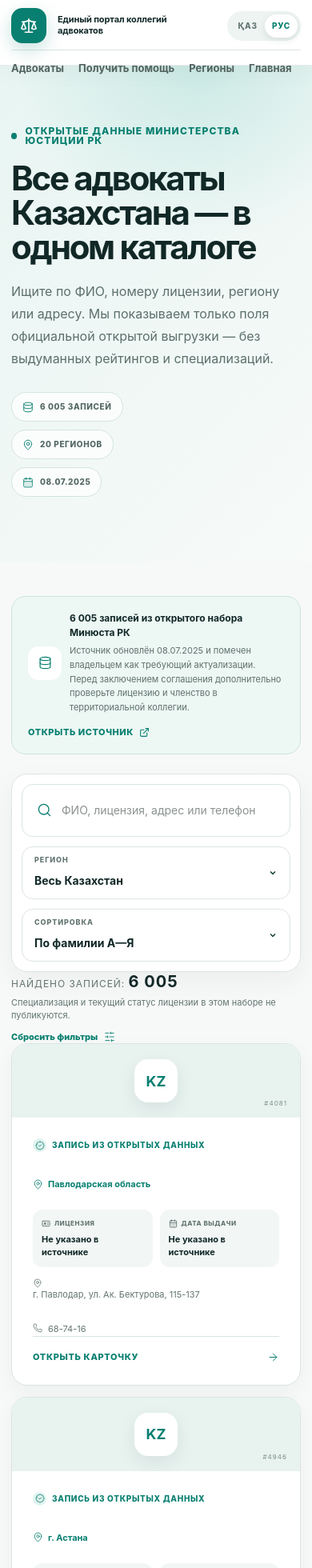
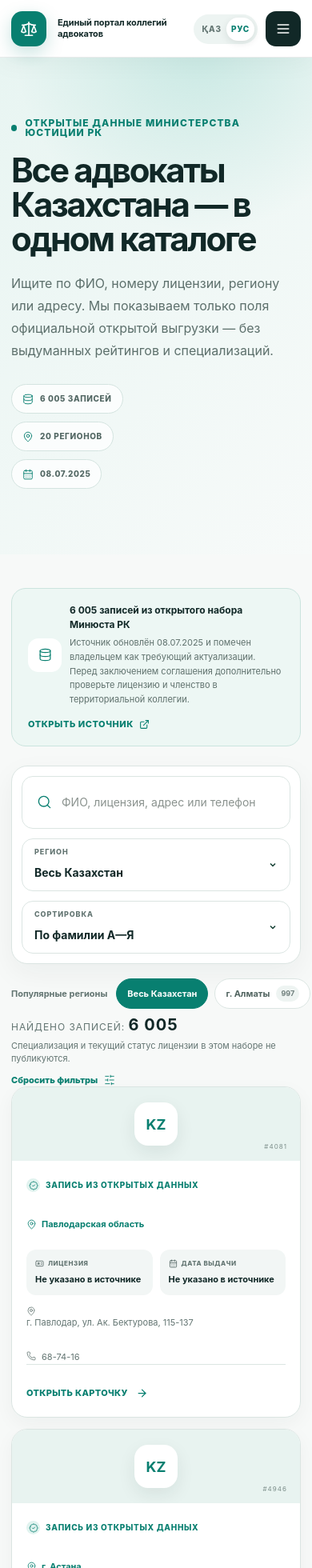
Before and after one commit to ZhanibekDD/collegia-advokatov, a Next.js app: page /advokaty in a window 390 px wide. Shown: the top 1960 px of the page at 80% size. Built offline with nearby package versions, Linux system fonts and the light colour scheme.

Commit message:
Improve advocate discovery and contact actions

```diff
--- a/app/advokaty/[slug]/profile-client.tsx
+++ b/app/advokaty/[slug]/profile-client.tsx
@@ -8,11 +8,15 @@ import {
   ArrowUpRight,
   BadgeCheck,
   CalendarDays,
+  Check,
+  Copy,
   Database,
   ExternalLink,
   IdCard,
   MapPin,
+  MessageCircle,
   Phone,
+  PhoneCall,
 } from "lucide-react";
 import { DataSourceNotice, PortalFooter, PortalHeader } from "../../components/portal-shell";
 import type { Locale, OfficialAdvocate } from "../../lib/portal-data";
@@ -26,10 +30,37 @@ function readableDate(value: string, fallback: string) {
   return value;
 }
 
+function extractPhone(value: string) {
+  const match = value.match(/(?:\+?7|8)[\s()\-]*\d{3}[\s()\-]*\d{3}[\s()\-]*\d{2}[\s()\-]*\d{2}/);
+  if (!match) return null;
+  let digits = match[0].replace(/\D/g, "");
+  if (digits.startsWith("8")) digits = `7${digits.slice(1)}`;
+  return digits.length === 11 && digits.startsWith("7") ? digits : null;
+}
+
 export default function ProfileClient({ advocate, total }: { advocate: OfficialAdvocate; total: number }) {
   const [locale, setLocale] = useState<Locale>("ru");
+  const [copied, setCopied] = useState(false);
   const kk = locale === "kk";
   const noValue = kk ? "Дереккөзде көрсетілмеген" : "Не указано в источнике";
+  const phone = extractPhone(advocate.contacts);
+
+  async function copyProfileLink() {
+    try {
+      await navigator.clipboard.writeText(window.location.href);
+    } catch {
+      const temporary = document.createElement("textarea");
+      temporary.value = window.location.href;
+      temporary.style.position = "fixed";
+      temporary.style.opacity = "0";
+      document.body.appendChild(temporary);
+      temporary.select();
+      document.execCommand("copy");
+      temporary.remove();
+    }
+    setCopied(true);
+    window.setTimeout(() => setCopied(false), 1800);
+  }
 
   return (
     <main className="portal-page profile-page">
@@ -60,6 +91,11 @@ export default function ProfileClient({ advocate, total }: { advocate: OfficialA
             <a className="button button-primary" href="https://data.egov.kz/datasets/view?index=advokattar_tizimi14" target="_blank" rel="noreferrer">
               {kk ? "Дереккөзді ашу" : "Открыть источник"}<ExternalLink />
             </a>
+            <div className="profile-contact-actions">
+              {phone && <a href={`tel:+${phone}`}><PhoneCall />{kk ? "Қоңырау шалу" : "Позвонить"}</a>}
+              {phone && <a href={`https://wa.me/${phone}`} target="_blank" rel="noreferrer"><MessageCircle />WhatsApp</a>}
+              <button type="button" onClick={copyProfileLink}>{copied ? <Check /> : <Copy />}{copied ? (kk ? "Көшірілді" : "Скопировано") : (kk ? "Сілтемені көшіру" : "Копировать ссылку")}</button>
+            </div>
           </aside>
         </div>
       </section>
--- a/app/advokaty/page.tsx
+++ b/app/advokaty/page.tsx
@@ -9,7 +9,9 @@ import {
   Database,
   IdCard,
   MapPin,
+  MessageCircle,
   Phone,
+  PhoneCall,
   Search,
   SlidersHorizontal,
   X,
@@ -49,6 +51,9 @@ const copy = {
     next: "Дальше",
     page: "Страница",
     limitation: "Специализация и текущий статус лицензии в этом наборе не публикуются.",
+    popular: "Популярные регионы",
+    call: "Позвонить",
+    whatsapp: "Написать в WhatsApp",
   },
   kk: {
     eyebrow: "ҚР Әділет министрлігінің ашық деректері",
@@ -79,6 +84,9 @@ const copy = {
     next: "Келесі",
     page: "Бет",
     limitation: "Бұл жиында мамандану мен лицензияның ағымдағы мәртебесі жарияланбайды.",
+    popular: "Танымал өңірлер",
+    call: "Қоңырау шалу",
+    whatsapp: "WhatsApp-қа жазу",
   },
 };
 
@@ -91,6 +99,14 @@ function readableDate(value: string, fallback: string) {
   return value;
 }
 
+function extractPhone(value: string) {
+  const match = value.match(/(?:\+?7|8)[\s()\-]*\d{3}[\s()\-]*\d{3}[\s()\-]*\d{2}[\s()\-]*\d{2}/);
+  if (!match) return null;
+  let digits = match[0].replace(/\D/g, "");
+  if (digits.startsWith("8")) digits = `7${digits.slice(1)}`;
+  return digits.length === 11 && digits.startsWith("7") ? digits : null;
+}
+
 export default function AdvocatesPage() {
   const [locale, setLocale] = useState<Locale>("ru");
   const [directory, setDirectory] = useState<AdvocateDirectory | null>(null);
@@ -100,6 +116,7 @@ export default function AdvocatesPage() {
   const [region, setRegion] = useState("all");
   const [sort, setSort] = useState("name-asc");
   const [page, setPage] = useState(1);
+  const [filtersReady, setFiltersReady] = useState(false);
   const deferredQuery = useDeferredValue(query);
   const t = copy[locale];
 
@@ -108,9 +125,20 @@ export default function AdvocatesPage() {
       const params = new URLSearchParams(window.location.search);
       setQuery(params.get("q") ?? "");
       setRegion(params.get("region") ?? "all");
+      setFiltersReady(true);
     }, 0);
     return () => window.clearTimeout(timer);
   }, []);
+
+  useEffect(() => {
+    if (!filtersReady) return;
+    const params = new URLSearchParams();
+    if (query.trim()) params.set("q", query.trim());
+    if (region !== "all") params.set("region", region);
+    if (sort !== "name-asc") params.set("sort", sort);
+    const next = `${window.location.pathname}${params.size ? `?${params.toString()}` : ""}`;
+    window.history.replaceState(null, "", next);
+  }, [filtersReady, query, region, sort]);
 
   useEffect(() => {
     let active = true;
@@ -135,6 +163,15 @@ export default function AdvocatesPage() {
     return [...new Set(directory.advocates.map((advocate) => advocate.region))]
       .filter((item) => item !== "Регион не указан")
       .sort((a, b) => a.localeCompare(b, "ru"));
+  }, [directory]);
+
+  const popularRegions = useMemo(() => {
+    if (!directory) return [];
+    const counts = new Map<string, number>();
+    for (const advocate of directory.advocates) {
+      if (advocate.region !== "Регион не указан") counts.set(advocate.region, (counts.get(advocate.region) ?? 0) + 1);
+    }
+    return [...counts.entries()].sort((a, b) => b[1] - a[1]).slice(0, 6);
   }, [directory]);
 
   const filtered = useMemo(() => {
@@ -177,6 +214,11 @@ export default function AdvocatesPage() {
     setRegion("all");
     setSort("name-asc");
     setPage(1);
+  }
+
+  function changePage(nextPage: number) {
+    setPage(Math.min(pageCount, Math.max(1, nextPage)));
+    window.scrollTo({ top: 520, behavior: "smooth" });
   }
 
   return (
@@ -223,6 +265,18 @@ export default function AdvocatesPage() {
             </label>
           </div>
 
+          {popularRegions.length > 0 && (
+            <div className="popular-regions" aria-label={t.popular}>
+              <span>{t.popular}</span>
+              <button className={region === "all" ? "active" : ""} onClick={() => updateRegion("all")}>{t.allRegions}</button>
+              {popularRegions.map(([item, count]) => (
+                <button className={region === item ? "active" : ""} onClick={() => updateRegion(item)} key={item}>
+                  {item}<small>{count.toLocaleString("ru-RU")}</small>
+                </button>
+              ))}
+            </div>
+          )}
+
           <div className="directory-toolbar">
             <div>
               <p>{t.found}: <strong>{filtered.length.toLocaleString("ru-RU")}</strong></p>
@@ -246,7 +300,9 @@ export default function AdvocatesPage() {
           {directory && visible.length > 0 && (
             <>
               <div className="advocate-grid official-grid">
-                {visible.map((advocate: OfficialAdvocate, index) => (
+                {visible.map((advocate: OfficialAdvocate, index) => {
+                  const phone = extractPhone(advocate.contacts);
+                  return (
                   <article className="advocate-card official-card" key={advocate.id}>
                     <div className={`advocate-avatar avatar-${(index % 3) + 1}`}>
                       <span>{advocate.initials || "KZ"}</span>
@@ -262,16 +318,24 @@ export default function AdvocatesPage() {
                       </div>
                       {advocate.address && <p className="official-address"><MapPin />{advocate.address}</p>}
                       {advocate.contacts && <p className="official-contact"><Phone />{advocate.contacts}</p>}
-                      <a href={`/advokaty/${advocate.id}`}>{t.profile}<ArrowRight /></a>
+                      <div className="advocate-card-actions">
+                        <a className="card-profile-link" href={`/advokaty/${advocate.id}`}>{t.profile}<ArrowRight /></a>
+                        {phone && (
+                          <div className="card-contact-buttons">
+                            <a href={`tel:+${phone}`} aria-label={t.call} title={t.call}><PhoneCall /></a>
+                            <a href={`https://wa.me/${phone}`} target="_blank" rel="noreferrer" aria-label={t.whatsapp} title={t.whatsapp}><MessageCircle /></a>
+                          </div>
+                        )}
+                      </div>
                     </div>
                   </article>
-                ))}
+                )})}
               </div>
 
               <nav className="directory-pagination" aria-label={t.page}>
-                <button disabled={currentPage === 1} onClick={() => setPage((value) => Math.max(1, value - 1))}><ArrowLeft />{t.previous}</button>
+                <button disabled={currentPage === 1} onClick={() => changePage(currentPage - 1)}><ArrowLeft />{t.previous}</button>
                 <span>{t.page} <strong>{currentPage}</strong> / {pageCount}</span>
-                <button disabled={currentPage === pageCount} onClick={() => setPage((value) => Math.min(pageCount, value + 1))}>{t.next}<ArrowRight /></button>
+                <button disabled={currentPage === pageCount} onClick={() => changePage(currentPage + 1)}>{t.next}<ArrowRight /></button>
               </nav>
             </>
           )}
--- a/app/components/portal-shell.tsx
+++ b/app/components/portal-shell.tsx
@@ -1,8 +1,9 @@
 "use client";
 /* eslint-disable @next/next/no-html-link-for-pages */
 
+import { useState } from "react";
 import type { Locale } from "../lib/portal-data";
-import { Database, ExternalLink, Scale } from "lucide-react";
+import { Database, ExternalLink, Menu, Scale, X } from "lucide-react";
 
 const nav = {
   ru: [
@@ -20,6 +21,8 @@ const nav = {
 };
 
 export function PortalHeader({ locale, onLocaleChange }: { locale: Locale; onLocaleChange: (locale: Locale) => void }) {
+  const [menuOpen, setMenuOpen] = useState(false);
+
   return (
     <header className="portal-header">
       <div className="shell portal-header-inner">
@@ -30,12 +33,23 @@ export function PortalHeader({ locale, onLocaleChange }: { locale: Locale; onLoc
             <small>{locale === "ru" ? "Республика Казахстан" : "Қазақстан Республикасы"}</small>
           </span>
         </a>
-        <nav className="portal-nav" aria-label={locale === "ru" ? "Навигация" : "Навигация"}>
-          {nav[locale].map(([label, href]) => <a href={href} key={href}>{label}</a>)}
+        <nav className={menuOpen ? "portal-nav is-open" : "portal-nav"} aria-label={locale === "ru" ? "Навигация" : "Навигация"}>
+          {nav[locale].map(([label, href]) => <a href={href} key={href} onClick={() => setMenuOpen(false)}>{label}</a>)}
         </nav>
-        <div className="language-switch">
-          <button className={locale === "kk" ? "active" : ""} onClick={() => onLocaleChange("kk")}>ҚАЗ</button>
-          <button className={locale === "ru" ? "active" : ""} onClick={() => onLocaleChange("ru")}>РУС</button>
+        <div className="portal-header-actions">
+          <div className="language-switch">
+            <button className={locale === "kk" ? "active" : ""} onClick={() => onLocaleChange("kk")}>ҚАЗ</button>
+            <button className={locale === "ru" ? "active" : ""} onClick={() => onLocaleChange("ru")}>РУС</button>
+          </div>
+          <button
+            className="portal-menu-button"
+            type="button"
+            aria-label={locale === "ru" ? "Открыть меню" : "Мәзірді ашу"}
+            aria-expanded={menuOpen}
+            onClick={() => setMenuOpen((value) => !value)}
+          >
+            {menuOpen ? <X /> : <Menu />}
+          </button>
         </div>
       </div>
     </header>
--- a/app/globals.css
+++ b/app/globals.css
@@ -1090,3 +1090,151 @@ body {
   .data-source-notice > a { grid-column: 1 / -1; }
   .profile-portrait { min-height: 190px; }
 }
+
+/* Conversion and navigation layer */
+.portal-header-actions { display: flex; align-items: center; gap: 10px; }
+.portal-menu-button {
+  display: none;
+  width: 44px;
+  height: 44px;
+  place-items: center;
+  border: 0;
+  border-radius: 13px;
+  background: var(--ink);
+  color: #fff;
+  cursor: pointer;
+}
+.portal-menu-button svg { width: 20px; height: 20px; }
+
+.popular-regions {
+  display: flex;
+  align-items: center;
+  gap: 8px;
+  margin-top: 16px;
+  overflow-x: auto;
+  padding: 2px 2px 8px;
+  scrollbar-width: thin;
+}
+.popular-regions > span {
+  flex: 0 0 auto;
+  margin-right: 3px;
+  color: var(--muted);
+  font-size: 11px;
+  font-weight: 750;
+}
+.popular-regions button {
+  flex: 0 0 auto;
+  min-height: 38px;
+  display: inline-flex;
+  align-items: center;
+  gap: 8px;
+  padding: 0 13px;
+  border: 1px solid var(--line);
+  border-radius: 99px;
+  background: #fff;
+  color: #50635f;
+  font-size: 11px;
+  font-weight: 650;
+  cursor: pointer;
+}
+.popular-regions button small {
+  padding: 3px 6px;
+  border-radius: 99px;
+  background: #eef4f2;
+  color: #71817e;
+  font-size: 9px;
+}
+.popular-regions button:hover,
+.popular-regions button.active { border-color: var(--forest); background: var(--forest); color: #fff; }
+.popular-regions button.active small { background: rgba(255,255,255,.16); color: #fff; }
+
+.advocate-card-actions {
+  display: flex;
+  align-items: center;
+  justify-content: space-between;
+  gap: 14px;
+  margin-top: auto;
+  padding-top: 17px;
+  border-top: 1px solid var(--line);
+}
+.card-profile-link {
+  display: inline-flex;
+  align-items: center;
+  gap: 10px;
+  color: var(--forest);
+  font-size: 11px;
+  font-weight: 800;
+  letter-spacing: .03em;
+  text-transform: uppercase;
+}
+.card-profile-link svg { width: 15px; height: 15px; }
+.card-contact-buttons { display: flex; gap: 7px; }
+.card-contact-buttons a {
+  width: 36px;
+  height: 36px;
+  display: grid;
+  place-items: center;
+  border-radius: 11px;
+  background: #e7f4f1;
+  color: var(--forest);
+  transition: transform .2s ease, background .2s ease;
+}
+.card-contact-buttons a:hover { transform: translateY(-2px); background: #d5ece7; }
+.card-contact-buttons svg { width: 16px; height: 16px; stroke-width: 1.8; }
+
+.profile-contact-actions { display: grid; gap: 8px; margin-top: 12px; }
+.profile-contact-actions a,
+.profile-contact-actions button {
+  min-height: 44px;
+  display: flex;
+  align-items: center;
+  justify-content: center;
+  gap: 9px;
+  padding: 0 13px;
+  border: 1px solid rgba(255,255,255,.13);
+  border-radius: 12px;
+  background: rgba(255,255,255,.06);
+  color: rgba(255,255,255,.86);
+  font-size: 11px;
+  font-weight: 750;
+  cursor: pointer;
+}
+.profile-contact-actions a:hover,
+.profile-contact-actions button:hover { background: rgba(255,255,255,.12); }
+.profile-contact-actions svg { width: 15px; height: 15px; }
+
+@media (max-width: 850px) {
+  .portal-header { height: 72px; }
+  .portal-header-inner { position: relative; min-height: 72px; flex-wrap: nowrap; padding: 0; }
+  .portal-menu-button { display: grid; }
+  .portal-nav {
+    position: absolute;
+    left: -16px;
+    right: -16px;
+    top: 72px;
+    z-index: 60;
+    width: auto;
+    display: none;
+    flex-direction: column;
+    align-items: stretch;
+    gap: 0;
+    padding: 10px 16px 18px;
+    border-top: 1px solid var(--line);
+    border-bottom: 1px solid var(--line);
+    background: #fff;
+    box-shadow: 0 22px 45px rgba(17,40,39,.12);
+  }
+  .portal-nav.is-open { display: flex; }
+  .portal-nav a { padding: 14px 4px; border-bottom: 1px solid #edf1f0; font-size: 14px; }
+  .portal-nav a::after { display: none; }
+}
+
+@media (max-width: 560px) {
+  .portal-header .brand-copy strong { max-width: 156px; }
+  .portal-header .brand-copy small { display: none; }
+  .portal-header .language-switch button { min-width: 34px; padding-inline: 6px; }
+  .popular-regions { margin-left: -2px; margin-right: -14px; }
+  .official-card .advocate-card-body { padding: 22px 18px; }
+  .advocate-card-actions { align-items: flex-start; }
+  .card-profile-link { padding-top: 10px; }
+}
```
